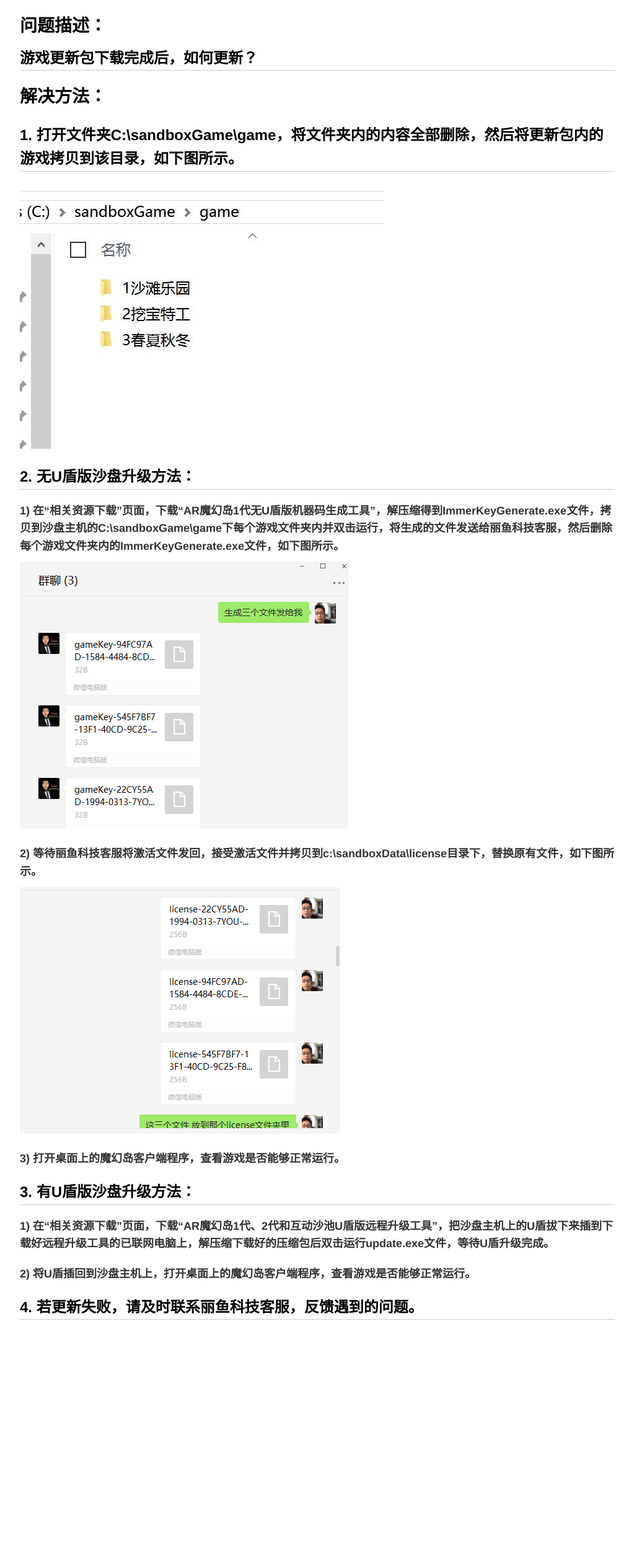
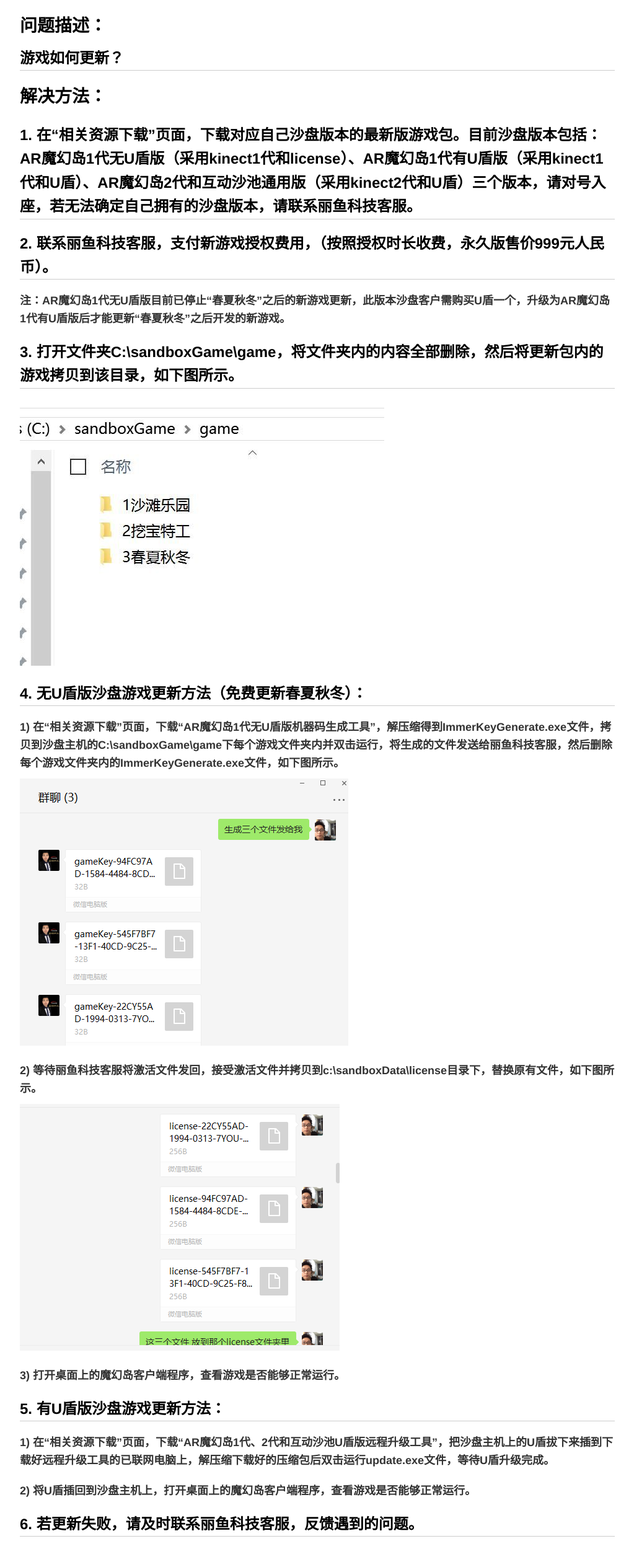
Before and after one commit to imvr/imvr.github.io, a plain HTML site: page ly/MagicIsland-Update-2.html in a window 1280 px wide. Shown: the whole page at 62% size, without its empty margins (128-1151 px from the left). Before the commit the page ends 2149 px from the top, so only its background shows below. Drawn offline with Linux system fonts and the light colour scheme.

Commit message:
modified

```diff
--- a/ly/MagicIsland-Update-2.html
+++ b/ly/MagicIsland-Update-2.html
@@ -292,20 +292,23 @@ img {
 </head>
 <body>
 <h1>问题描述：</h1>
-<h2>游戏更新包下载完成后，如何更新？</h2>
+<h2>游戏如何更新？</h2>
 <h1>解决方法：</h1>
-<h2>1. 打开文件夹C:\sandboxGame\game，将文件夹内的内容全部删除，然后将更新包内的游戏拷贝到该目录，如下图所示。</h2>
+<h2>1. 在“相关资源下载”页面，下载对应自己沙盘版本的最新版游戏包。目前沙盘版本包括：AR魔幻岛1代无U盾版（采用kinect1代和license）、AR魔幻岛1代有U盾版（采用kinect1代和U盾）、AR魔幻岛2代和互动沙池通用版（采用kinect2代和U盾）三个版本，请对号入座，若无法确定自己拥有的沙盘版本，请联系丽鱼科技客服。</h2>
+<h2>2. 联系丽鱼科技客服，支付新游戏授权费用，（按照授权时长收费，永久版售价999元人民币）。</h2>
+<h3>注：AR魔幻岛1代无U盾版目前已停止“春夏秋冬”之后的新游戏更新，此版本沙盘客户需购买U盾一个，升级为AR魔幻岛1代有U盾版后才能更新“春夏秋冬”之后开发的新游戏。</h3>
+<h2>3. 打开文件夹C:\sandboxGame\game，将文件夹内的内容全部删除，然后将更新包内的游戏拷贝到该目录，如下图所示。</h2>
 <p><img src="images/MagicIsland-Update-1-1.jpg" alt="&quot;&quot;" /></p>
-<h2>2. 无U盾版沙盘升级方法：</h2>
+<h2>4. 无U盾版沙盘游戏更新方法（免费更新春夏秋冬）：</h2>
 <h3>1) 在“相关资源下载”页面，下载“AR魔幻岛1代无U盾版机器码生成工具”，解压缩得到ImmerKeyGenerate.exe文件，拷贝到沙盘主机的C:\sandboxGame\game下每个游戏文件夹内并双击运行，将生成的文件发送给丽鱼科技客服，然后删除每个游戏文件夹内的ImmerKeyGenerate.exe文件，如下图所示。</h3>
 <p><img src="images/MagicIsland-Update-2-1.png" alt="&quot;&quot;" /></p>
 <h3>2) 等待丽鱼科技客服将激活文件发回，接受激活文件并拷贝到c:\sandboxData\license目录下，替换原有文件，如下图所示。</h3>
 <p><img src="images/MagicIsland-Update-2-2.png" alt="&quot;&quot;" /></p>
 <h3>3) 打开桌面上的魔幻岛客户端程序，查看游戏是否能够正常运行。</h3>
-<h2>3. 有U盾版沙盘升级方法：</h2>
+<h2>5. 有U盾版沙盘游戏更新方法：</h2>
 <h3>1) 在“相关资源下载”页面，下载“AR魔幻岛1代、2代和互动沙池U盾版远程升级工具”，把沙盘主机上的U盾拔下来插到下载好远程升级工具的已联网电脑上，解压缩下载好的压缩包后双击运行update.exe文件，等待U盾升级完成。</h3>
 <h3>2) 将U盾插回到沙盘主机上，打开桌面上的魔幻岛客户端程序，查看游戏是否能够正常运行。</h3>
-<h2>4. 若更新失败，请及时联系丽鱼科技客服，反馈遇到的问题。</h2>
+<h2>6. 若更新失败，请及时联系丽鱼科技客服，反馈遇到的问题。</h2>
 
 </body>
 </html>
```
Also changed, not shown: ly/index.html (+9 -8 lines), 2 other files.
